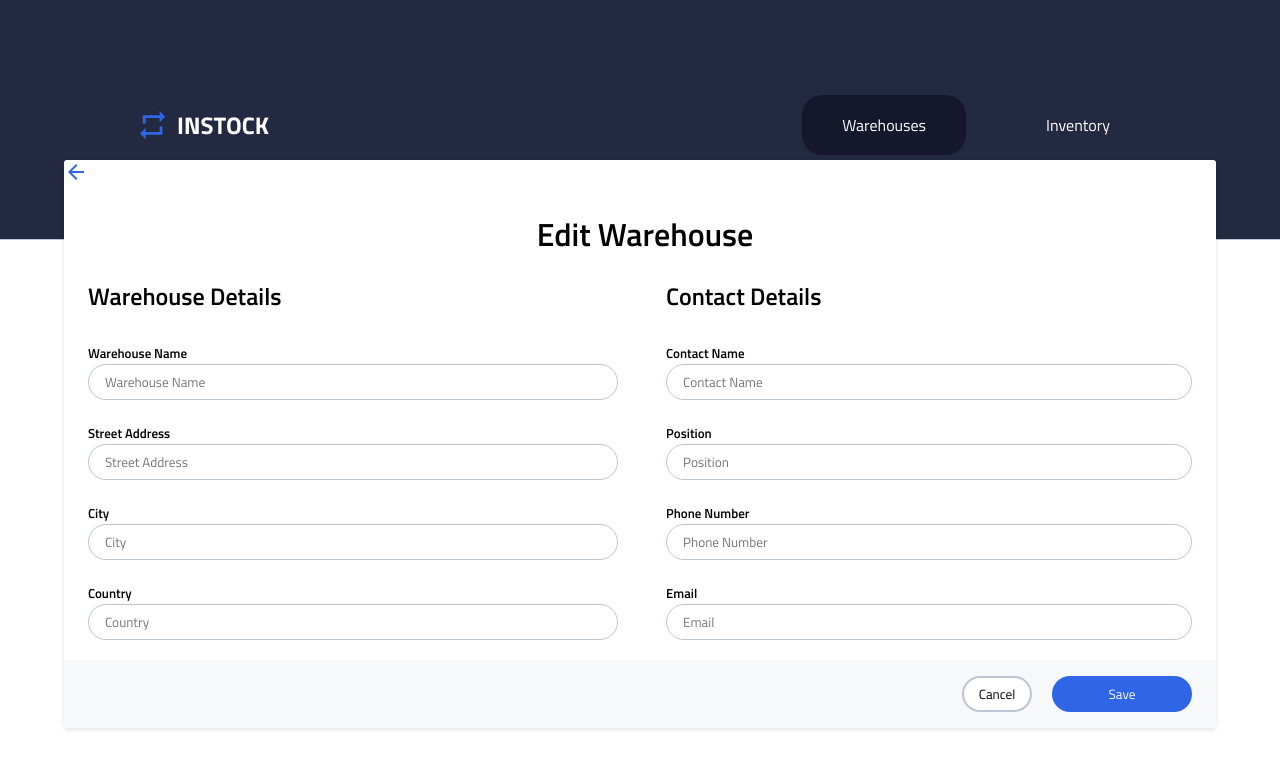
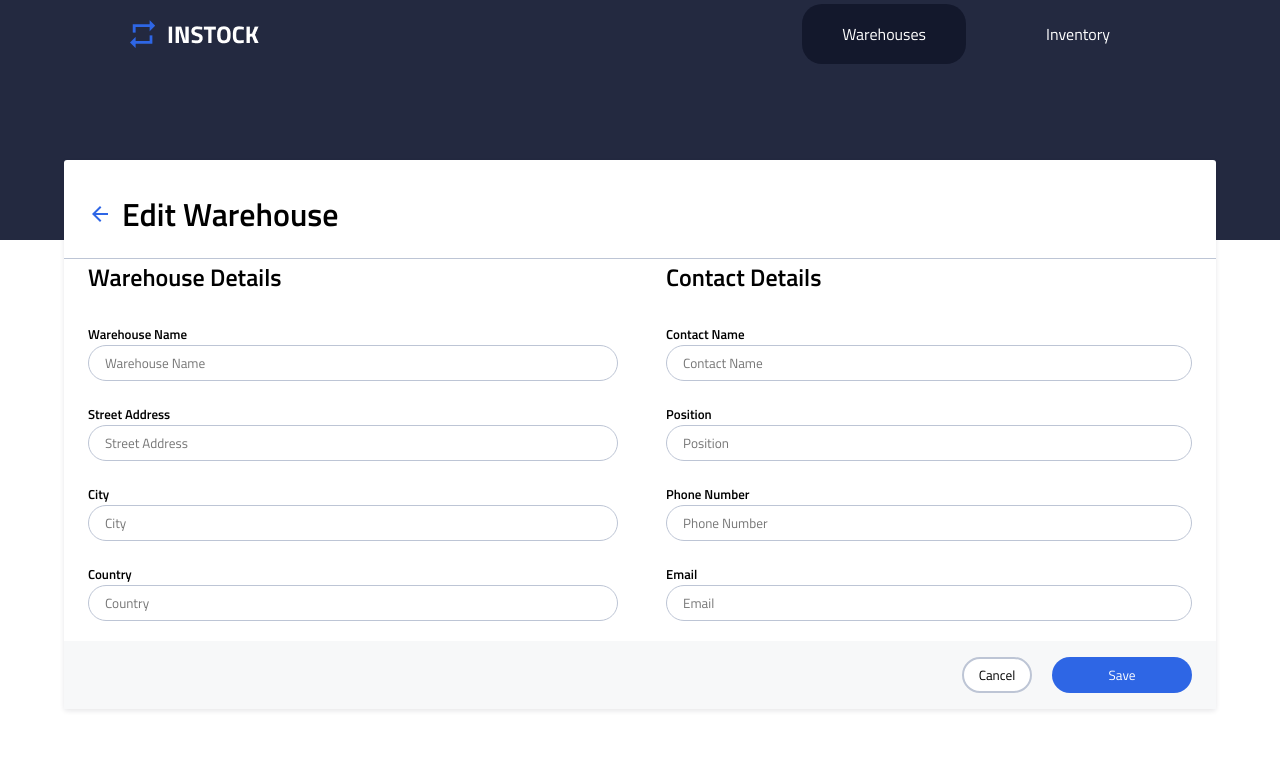
Before and after one commit to Ollie-C/stocker, a React (Create React App) app: page /1/edit in a window 1280 px wide. Shown: the top 768 px of the page. Built offline with nearby package versions, Linux system fonts and the light colour scheme.

Commit message:
Fixed minor issues with classes clashing

```diff
--- a/src/Components/EditWarehouse/EditWarehouse.js
+++ b/src/Components/EditWarehouse/EditWarehouse.js
@@ -154,14 +154,19 @@ const EditWarehouse = () => {
 
   return (
     <main className="main">
-      <section className="header__Edit">
-        <img className="header__icon" src={backIcon} alt="back-button" />
-        <h1 className="header__title">Edit Warehouse</h1>
+      <section className="editWarehouse-header">
+        <img
+          className="editWarehouse-header__icon"
+          src={backIcon}
+          alt="back-button"
+        />
+        <h1 className="editWarehouse-header__title">Edit Warehouse</h1>
       </section>
       <form
         className="form"
         id="addWarehouseForm"
-        onSubmit={(e) => saveHandler(e)}>
+        onSubmit={(e) => saveHandler(e)}
+      >
         <div className="form__fields">
           <h2 className="form__title">Warehouse Details</h2>
           {/* <h2 className="form__title">{selectedProduct.id}</h2> */}
@@ -256,7 +261,8 @@ const EditWarehouse = () => {
         </button>
         <button
           className="form__button form__button--blue"
-          form="addWarehouseForm">
+          form="addWarehouseForm"
+        >
           Save
         </button>
       </section>
--- a/src/Components/EditWarehouse/EditWarehouse.scss
+++ b/src/Components/EditWarehouse/EditWarehouse.scss
@@ -4,7 +4,7 @@
 @use "../../styles/partials/resets";
 
 $padding-mobile: 2.4rem;
-.header {
+.editWarehouse-header {
   display: flex;
   padding: 3rem $padding-mobile 2rem $padding-mobile;
   @include tablet {
--- a/src/styles/partials/_mixins.scss
+++ b/src/styles/partials/_mixins.scss
@@ -1,5 +1,3 @@
-@use "./variables" as *;
-
 @use "./variables" as *;
 $tablet-breakpoint: 768px;
 $desktop-breakpoint: 1280px;
```
